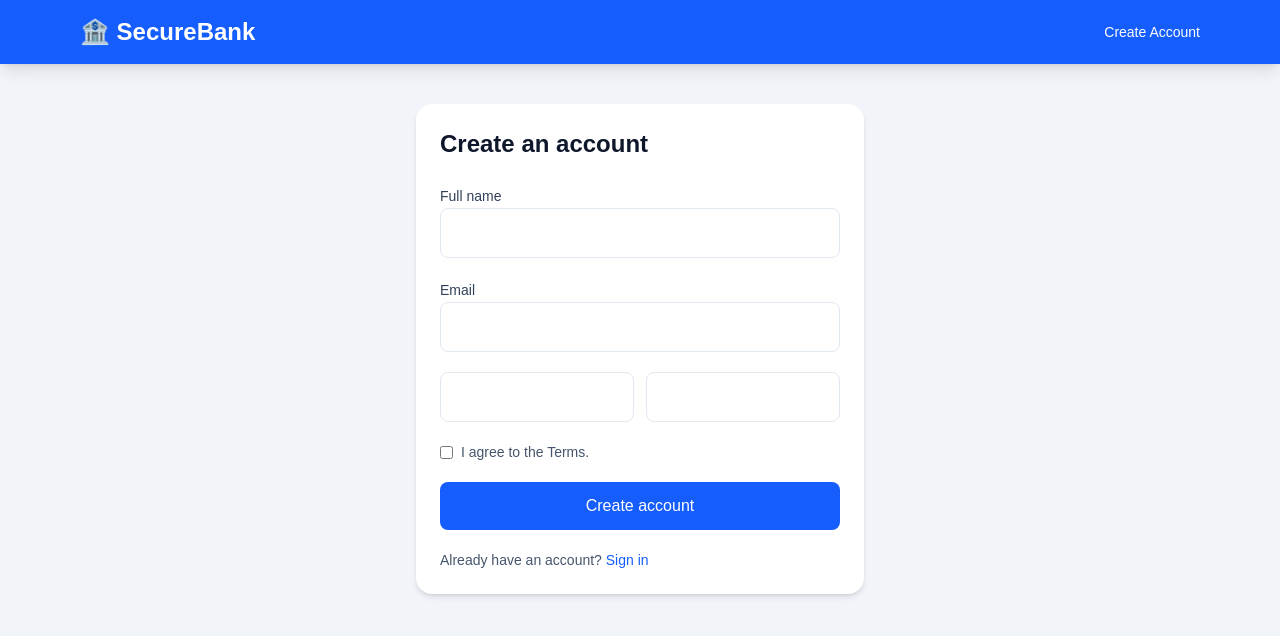
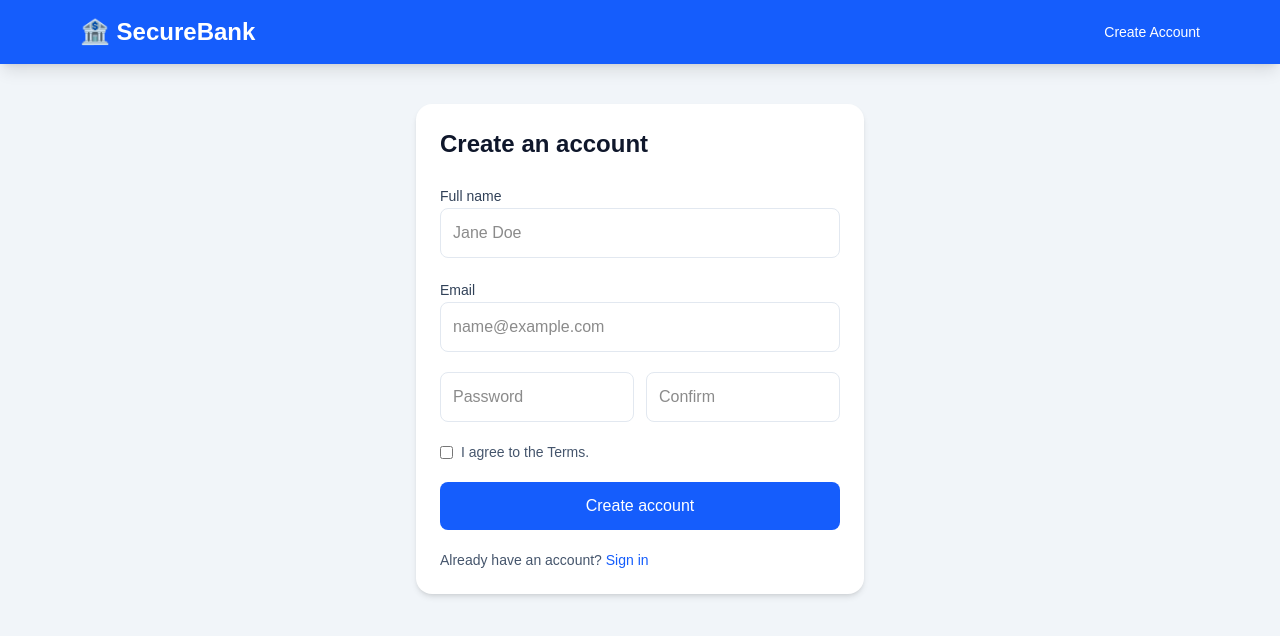
Before and after one commit to br4ndonlo0/iNTUtion, a Next.js app in the folder my-app/: page /register in a window 1280 px wide. Shown: the top 636 px of the page. Built offline with nearby package versions, Linux system fonts and the light colour scheme.

Commit message:
mongodb connection

```diff
--- /dev/null
+++ b/my-app/app/api/register/route.ts
@@ -0,0 +1,66 @@
+import { NextResponse } from "next/server";
+import bcrypt from "bcryptjs";
+import clientPromise from "@/lib/mongodb";
+
+type RegisterPayload = {
+  name?: string;
+  email?: string;
+  password?: string;
+};
+
+export async function POST(request: Request) {
+  try {
+    const body = (await request.json()) as RegisterPayload;
+    const name = body.name?.trim();
+    const email = body.email?.trim();
+    const password = body.password;
+
+    if (!name || !email || !password) {
+      return NextResponse.json(
+        { success: false, message: "Missing required fields." },
+        { status: 400 },
+      );
+    }
+
+    if (password.length < 8) {
+      return NextResponse.json(
+        { success: false, message: "Password must be at least 8 characters." },
+        { status: 400 },
+      );
+    }
+
+    const client = await clientPromise;
+    const db = client.db();
+    const users = db.collection("users");
+    const emailLower = email.toLowerCase();
+
+    const existingUser = await users.findOne({ emailLower });
+    if (existingUser) {
+      return NextResponse.json(
+        { success: false, message: "Email is already registered." },
+        { status: 409 },
+      );
+    }
+
+    const passwordHash = await bcrypt.hash(password, 12);
+
+    await users.insertOne({
+      name,
+      email,
+      emailLower,
+      passwordHash,
+      createdAt: new Date(),
+    });
+
+    return NextResponse.json({ success: true }, { status: 201 });
+  } catch (error) {
+    console.error("Register error:", error);
+    return NextResponse.json(
+      {
+        success: false,
+        message: "Failed to register user.",
+      },
+      { status: 500 },
+    );
+  }
+}
--- a/my-app/app/register/page.tsx
+++ b/my-app/app/register/page.tsx
@@ -2,13 +2,48 @@
 
 import Link from "next/link";
 import { useRouter } from "next/navigation";
+import { useState } from "react";
 
 export default function RegisterPage() {
   const router = useRouter();
+  const [name, setName] = useState("");
+  const [email, setEmail] = useState("");
+  const [password, setPassword] = useState("");
+  const [confirmPassword, setConfirmPassword] = useState("");
+  const [isSubmitting, setIsSubmitting] = useState(false);
+  const [errorMessage, setErrorMessage] = useState("");
 
-  const handleRegister = (e: React.FormEvent) => {
+  const handleRegister = async (e: React.FormEvent) => {
     e.preventDefault();
-    router.push("/login"); // ✅ redirect to login
+    setErrorMessage("");
+
+    if (password !== confirmPassword) {
+      setErrorMessage("Passwords do not match.");
+      return;
+    }
+
+    setIsSubmitting(true);
+    try {
+      const response = await fetch("/api/register", {
+        method: "POST",
+        headers: { "Content-Type": "application/json" },
+        body: JSON.stringify({ name, email, password }),
+      });
+
+      const data = (await response.json()) as { success: boolean; message?: string };
+
+      if (!response.ok || !data.success) {
+        setErrorMessage(data.message || "Registration failed.");
+        return;
+      }
+
+      router.push("/login");
+    } catch (error) {
+      console.error("Register error:", error);
+      setErrorMessage("Registration failed. Please try again.");
+    } finally {
+      setIsSubmitting(false);
+    }
   };
 
   return (
@@ -31,18 +66,51 @@ export default function RegisterPage() {
           <form className="space-y-5" onSubmit={handleRegister}>
             <div className="space-y-2">
               <label className="text-sm text-slate-700">Full name</label>
-              <input className="w-full rounded-lg border border-slate-200 py-3 px-3" />
+              <input
+                className="w-full rounded-lg border border-slate-200 py-3 px-3"
+                value={name}
+                onChange={(e) => setName(e.target.value)}
+                placeholder="Jane Doe"
+                required
+              />
             </div>
 
             <div className="space-y-2">
               <label className="text-sm text-slate-700">Email</label>
-              <input className="w-full rounded-lg border border-slate-200 py-3 px-3" />
+              <input
+                type="email"
+                className="w-full rounded-lg border border-slate-200 py-3 px-3"
+                value={email}
+                onChange={(e) => setEmail(e.target.value)}
+                placeholder="name@example.com"
+                required
+              />
             </div>
 
             <div className="grid grid-cols-1 sm:grid-cols-2 gap-3">
-              <input type="password" className="rounded-lg border border-slate-200 py-3 px-3" />
-              <input type="password" className="rounded-lg border border-slate-200 py-3 px-3" />
+              <input
+                type="password"
+                className="rounded-lg border border-slate-200 py-3 px-3"
+                value={password}
+                onChange={(e) => setPassword(e.target.value)}
+                placeholder="Password"
+                minLength={8}
+                required
+              />
+              <input
+                type="password"
+                className="rounded-lg border border-slate-200 py-3 px-3"
+                value={confirmPassword}
+                onChange={(e) => setConfirmPassword(e.target.value)}
+                placeholder="Confirm"
+                minLength={8}
+                required
+              />
             </div>
+
+            {errorMessage ? (
+              <p className="text-sm text-red-600">{errorMessage}</p>
+            ) : null}
 
             <label className="flex items-start gap-2 text-sm text-slate-600">
               <input type="checkbox" className="mt-1" />
@@ -52,9 +120,10 @@ export default function RegisterPage() {
             {/* ✅ submit button */}
             <button
               type="submit"
-              className="w-full rounded-lg bg-blue-600 text-white py-3 font-medium hover:bg-blue-700 transition"
+              className="w-full rounded-lg bg-blue-600 text-white py-3 font-medium hover:bg-blue-700 transition disabled:opacity-60"
+              disabled={isSubmitting}
             >
-              Create account
+              {isSubmitting ? "Creating..." : "Create account"}
             </button>
 
             <p className="text-sm text-slate-600">
--- a/my-app/package.json
+++ b/my-app/package.json
@@ -10,6 +10,7 @@
   },
   "dependencies": {
     "@mediapipe/tasks-vision": "^0.10.32",
+    "bcryptjs": "^3.0.3",
     "mongodb": "^7.1.0",
     "next": "16.1.6",
     "react": "19.2.3",
--- a/package.json
+++ b/package.json
@@ -1,5 +1,6 @@
 {
   "dependencies": {
+    "bcryptjs": "^3.0.3",
     "mongodb": "^7.1.0"
   }
 }
```
Also changed, not shown: 2 other files (tests, documents, lock files or other folders).
